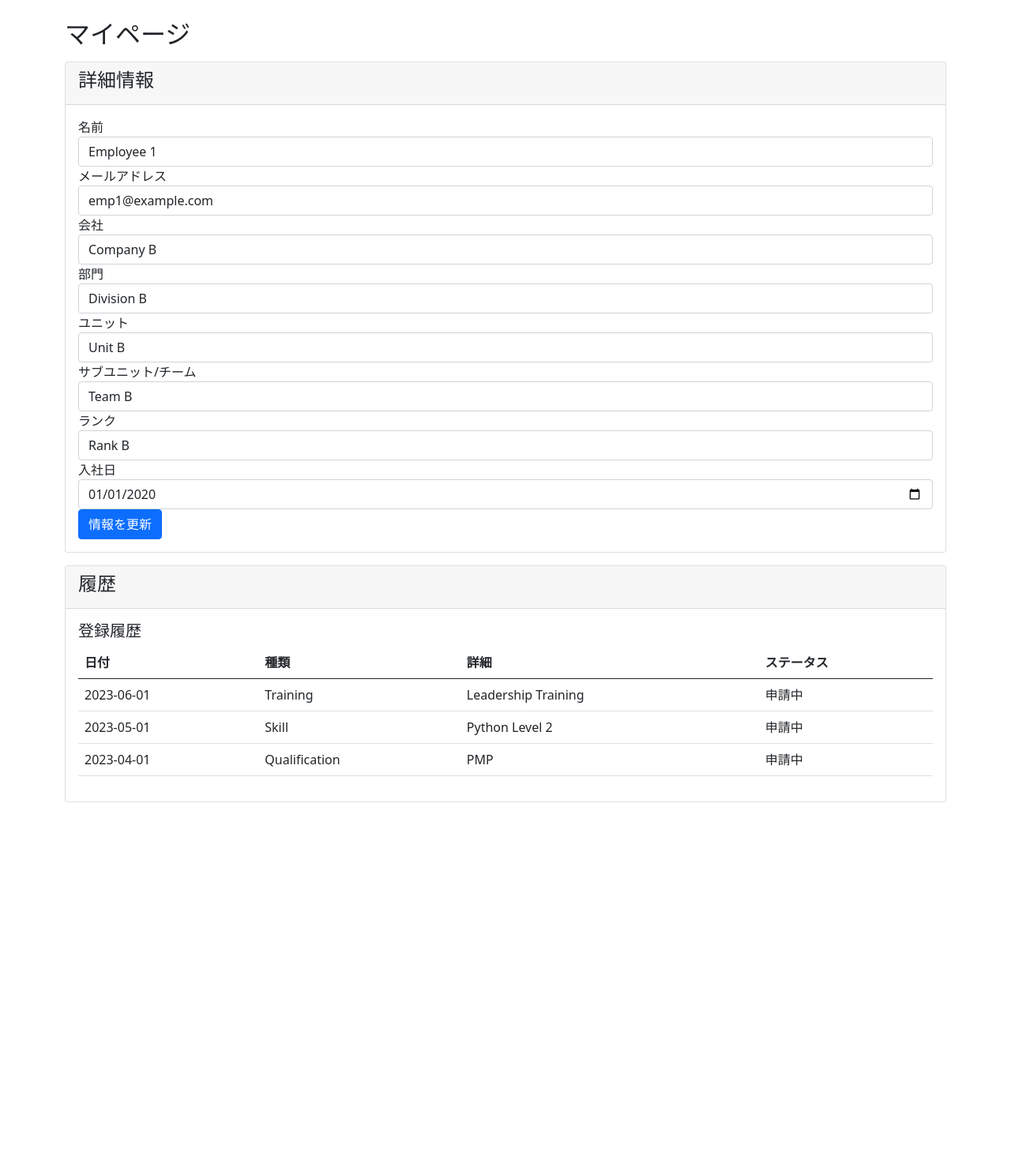
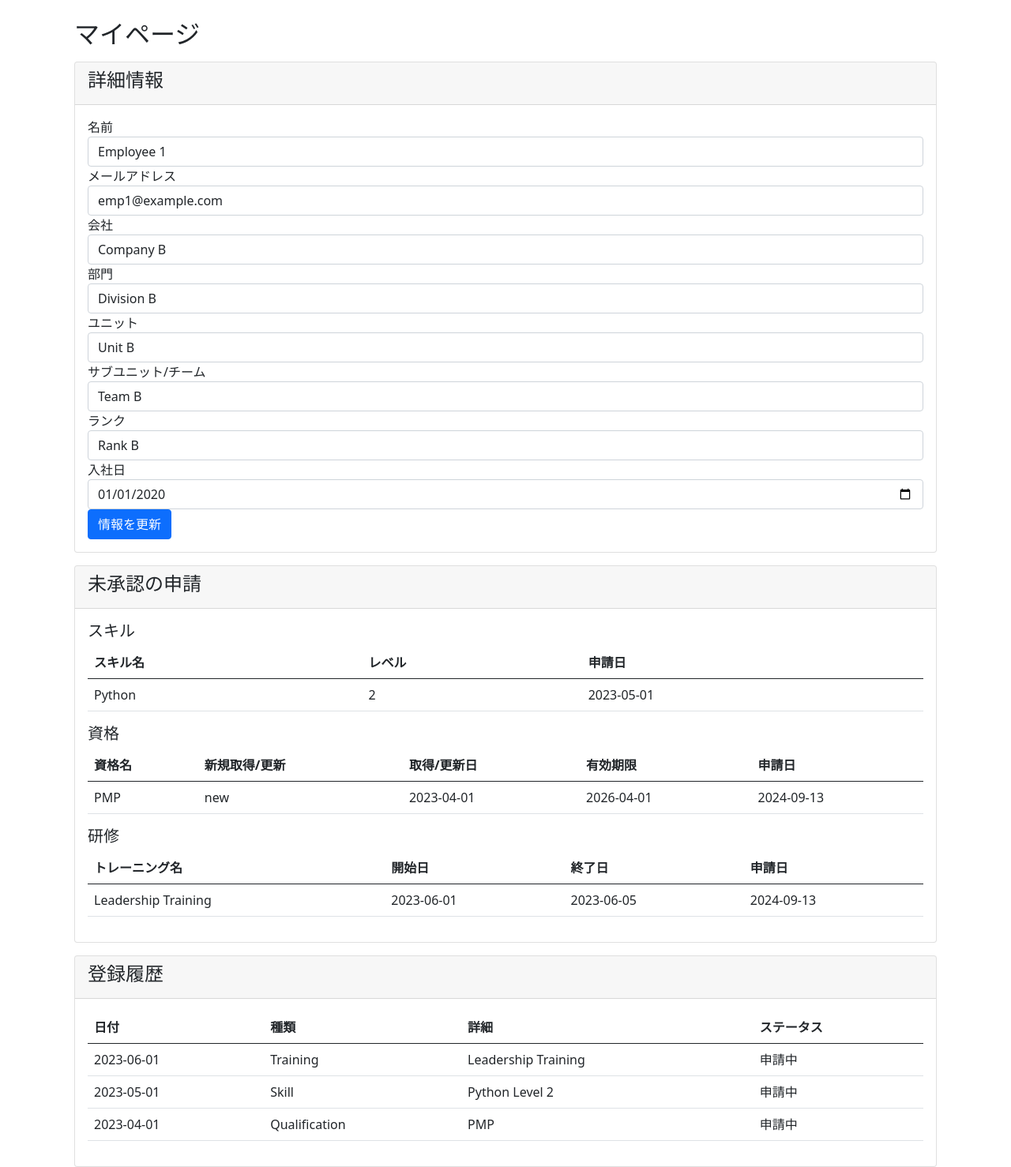
Before and after one commit to imasaru/skillmap_system, a Flask app: page /my_page in a window 1280 px wide. Shown: the part 66-1544 px from the top of the page at 79% size. Before the commit the page ends 1082 px from the top, so only its background shows below. Run offline with Flask 3, Linux system fonts and the light colour scheme; a user stored in the database is signed in.

Commit message:
chore: update to v4 (Kageyama)

```diff
--- a/tableapp/templates/employee_layout.html
+++ b/tableapp/templates/employee_layout.html
@@ -32,8 +32,29 @@
             </div>
         </div>
     </nav>
+
+    <!-- Flash Messages -->
+    <div class="container mt-3">
+        {% with messages = get_flashed_messages(with_categories=true) %}
+            {% if messages %}
+                <div class="mt-3">
+                    {% for category, message in messages %}
+                        <div class="alert alert-{{ category }} alert-dismissible fade show" role="alert">
+                            {{ message }}
+                            <button type="button" class="btn-close" data-bs-dismiss="alert" aria-label="Close"></button>
+                        </div>
+                    {% endfor %}
+                </div>
+            {% endif %}
+        {% endwith %}
+    </div>
+
+    <!-- Main Content -->
+    <div class="container mt-3">
         {% block content %}
         {% endblock %}
+    </div>
+
     <script src=" https://cdn.jsdelivr.net/npm/bootstrap@5.0.2/dist/js/bootstrap.bundle.min.js " integrity="sha384-MrcW6ZMFYlzcLA8Nl+NtUVF0sA7MsXsP1UyJoMp4YLEuNSfAP+JcXn/tWtIaxVXM" crossorigin="anonymous"></script>
 </body>
 </html>
--- a/tableapp/templates/tableapp/my_page.html
+++ b/tableapp/templates/tableapp/my_page.html
@@ -49,10 +49,92 @@
 
     <div class="card mt-3">
         <div class="card-header">
-            <h4>履歴</h4>
+            <h4>未承認の申請</h4>
         </div>
         <div class="card-body">
-            <h5>登録履歴</h5>
+            {% if pending_skills or pending_qualifications or pending_trainings %}
+                {% if pending_skills %}
+                    <h5>スキル</h5>
+                    <table class="table">
+                        <thead>
+                            <tr>
+                                <th>スキル名</th>
+                                <th>レベル</th>
+                                <th>申請日</th>
+                            </tr>
+                        </thead>
+                        <tbody>
+                            {% for skill in pending_skills %}
+                            <tr>
+                                <td>{{ skill.skill_name }}</td>
+                                <td>{{ skill.level }}</td>
+                                <td>{{ skill.submitted_date }}</td>
+                            </tr>
+                            {% endfor %}
+                        </tbody>
+                    </table>
+                {% endif %}
+
+                {% if pending_qualifications %}
+                    <h5>資格</h5>
+                    <table class="table">
+                        <thead>
+                            <tr>
+                                <th>資格名</th>
+                                <th>新規取得/更新</th>
+                                <th>取得/更新日</th>
+                                <th>有効期限</th>
+                                <th>申請日</th>
+                            </tr>
+                        </thead>
+                        <tbody>
+                            {% for qualification in pending_qualifications %}
+                            <tr>
+                                <td>{{ qualification.qualification_name }}</td>
+                                <td>{{ qualification.newacq_renewal }}</td>
+                                <td>{{ qualification.acq_renew_date }}</td>
+                                <td>{{ qualification.expiry_date }}</td>
+                                <td>{{ qualification.submitted_date }}</td>
+                            </tr>
+                            {% endfor %}
+                        </tbody>
+                    </table>
+                {% endif %}
+
+                {% if pending_trainings %}
+                    <h5>研修</h5>
+                    <table class="table">
+                        <thead>
+                            <tr>
+                                <th>トレーニング名</th>
+                                <th>開始日</th>
+                                <th>終了日</th>
+                                <th>申請日</th>
+                            </tr>
+                        </thead>
+                        <tbody>
+                            {% for training in pending_trainings %}
+                            <tr>
+                                <td>{{ training.training_name }}</td>
+                                <td>{{ training.start_date }}</td>
+                                <td>{{ training.end_date }}</td>
+                                <td>{{ training.submitted_date }}</td>
+                            </tr>
+                            {% endfor %}
+                        </tbody>
+                    </table>
+                {% endif %}
+            {% else %}
+                <p class="text-muted">承認待ちの申請はありません。</p>
+            {% endif %}
+        </div>
+    </div>
+
+    <div class="card mt-3">
+        <div class="card-header">
+            <h4>登録履歴</h4>
+        </div>
+        <div class="card-body">
             <table class="table">
                 <thead>
                     <tr>
--- a/tableapp/views.py
+++ b/tableapp/views.py
@@ -128,7 +128,7 @@ def employee_detail(employee_id):
     return render_template('tableapp/employee_detail.html', employee=employee, skills=skill_details, qualifications=qualification_details, trainings=training_details)
 
 # 4. My Page (Employee Only)
-@app.route('/my_page')
+@app.route('/my_page', methods=['GET', 'POST'])
 def my_page():
     if 'user_id' in session and 'employee_num' in session:
         employee = EmployeeData.query.get(session['user_id'])
@@ -142,7 +142,15 @@ def my_page():
             employee.unit = request.form.get('unit')
             employee.subunit_team = request.form.get('subunit_team')
             employee.rank = request.form.get('rank')
-            employee.date_of_join = request.form.get('date_of_join')
+
+            # Convert string date to Python date object
+            date_of_join_str = request.form.get('date_of_join')
+            try:
+                employee.date_of_join = datetime.strptime(date_of_join_str, '%Y-%m-%d').date()
+            except ValueError:
+                flash('Invalid date format', 'danger')
+                return redirect(url_for('my_page'))
+
             db.session.commit()
             flash('Employee information updated successfully', 'success')
 
@@ -596,11 +604,39 @@ def bulk_register_member():
 
 @app.route('/delete_member/<int:employee_num>', methods=['POST'])
 def delete_member(employee_num):
-    employee = EmployeeData.query.filter_by(employee_num=employee_num).first()
-    if employee:
+    try:
+        # Fetch the employee to delete
+        employee = EmployeeData.query.filter_by(employee_num=employee_num).first()
+        if not employee:
+            flash('メンバーが見つかりません', 'danger')
+            return redirect(url_for('register_member'))
+
+        # Handle related pending training records
+        pending_trainings = PendingTraining.query.filter_by(employee_num=employee_num).all()
+        for pending_training in pending_trainings:
+            db.session.delete(pending_training)
+
+        # Handle related pending skill records
+        pending_skills = PendingSkill.query.filter_by(employee_num=employee_num).all()
+        for pending_skill in pending_skills:
+            db.session.delete(pending_skill)
+
+        # Handle related pending qualification records
+        pending_qualifications = PendingQualification.query.filter_by(employee_num=employee_num).all()
+        for pending_qualification in pending_qualifications:
+            db.session.delete(pending_qualification)
+
+        # Handle related registration history records
+        registration_histories = RegistrationHistory.query.filter_by(employee_num=employee_num).all()
+        for registration_history in registration_histories:
+            db.session.delete(registration_history)
+
+        # Now delete the employee
         db.session.delete(employee)
         db.session.commit()
         flash('メンバーが正常に削除されました', 'success')
-    else:
-        flash('メンバーが見つかりません', 'danger')
+    except Exception as e:
+        db.session.rollback()
+        flash(f'エラーが発生しました: {str(e)}', 'danger')
+
     return redirect(url_for('register_member'))
```
Also changed, not shown: tableapp/models/skillmap.py (+17 -7 lines), tableapp/static/javascript/filter_skillmap.js (+8 -7 lines), tableapp/templates/admin_layout.html (+21 -0 lines), tableapp/templates/tableapp/register_member.html (+4 -12 lines), instance/skillmap.db. Lines whose indentation alone changed are shown as unchanged.
